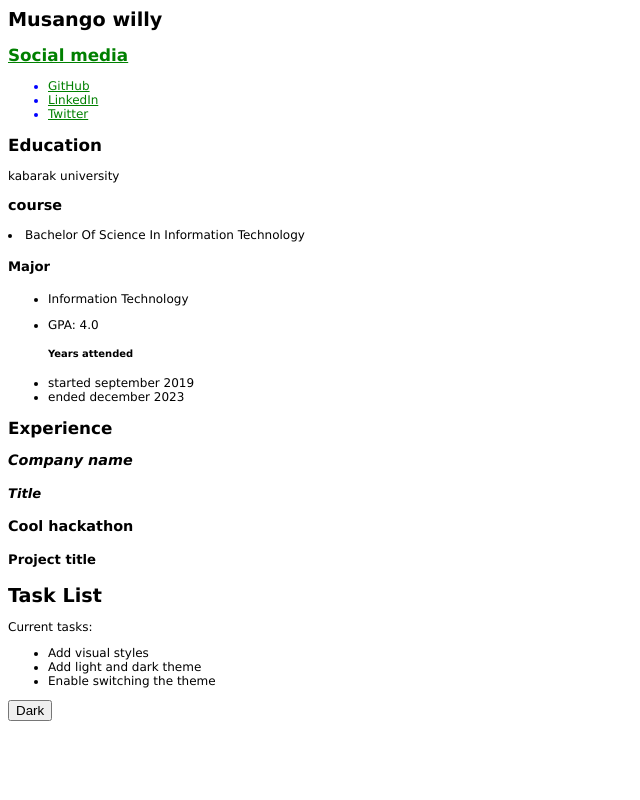
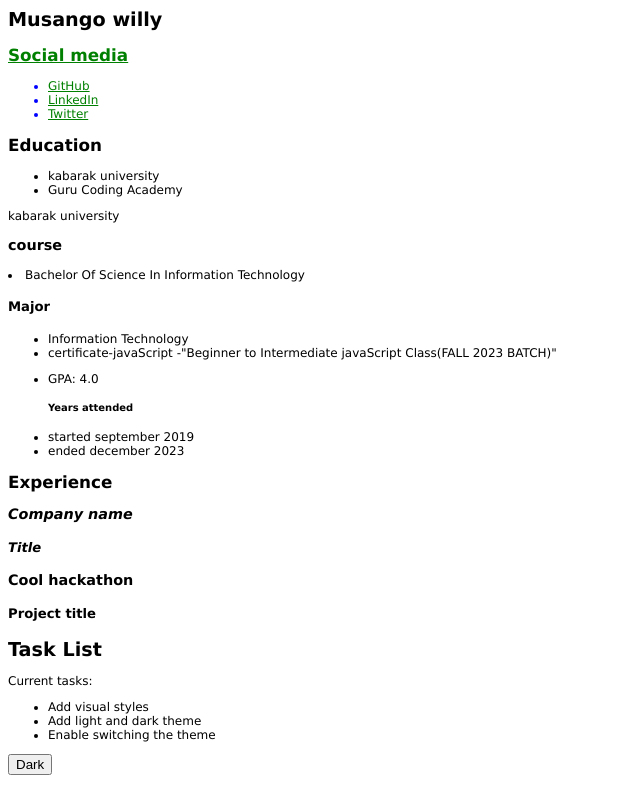
Before and after one commit to musango-willy/resume, a plain HTML site: page index.html in a window 1280 px wide. Shown: the whole page, without its empty margins (0-640 px from the left). Drawn offline with Linux system fonts and the light colour scheme; a script that the page names is missing.

Commit message:
creating a resume

```diff
--- a/index.html
+++ b/index.html
@@ -20,6 +20,12 @@
         <div data-iframe-width="150" data-iframe-height="270" data-share-badge-id="f35329ab-16a6-49e9-9cfa-ba408c29fc5f" data-share-badge-host="https://www.credly.com"></div><script type="text/javascript" async src="//cdn.credly.com/assets/utilities/embed.js"></script>
 
         <h2>Education</h2>
+        <div class="education">
+            <ul>
+                <li>kabarak university</li>
+                <li>Guru Coding Academy</li>
+            </ul>
+        </div>
         <div> kabarak university</div>
         <h3>course</h3>
         <div class="course">
@@ -29,6 +35,7 @@
         <div class="major">
             <ul>
                 <li>Information Technology</li>
+                <li>certificate-javaScript -"Beginner to Intermediate javaScript Class(FALL 2023 BATCH)"</li>
             </ul>
         </div>
         <ul>
```
